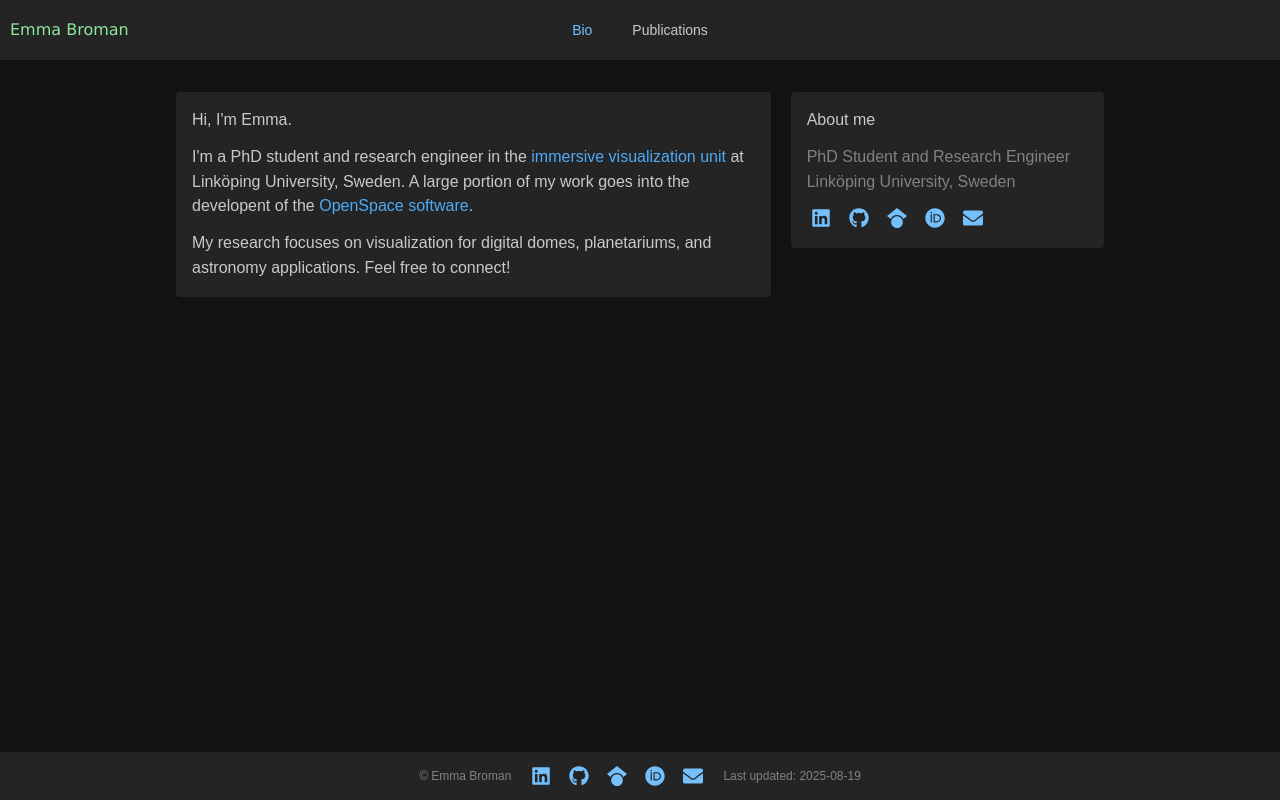
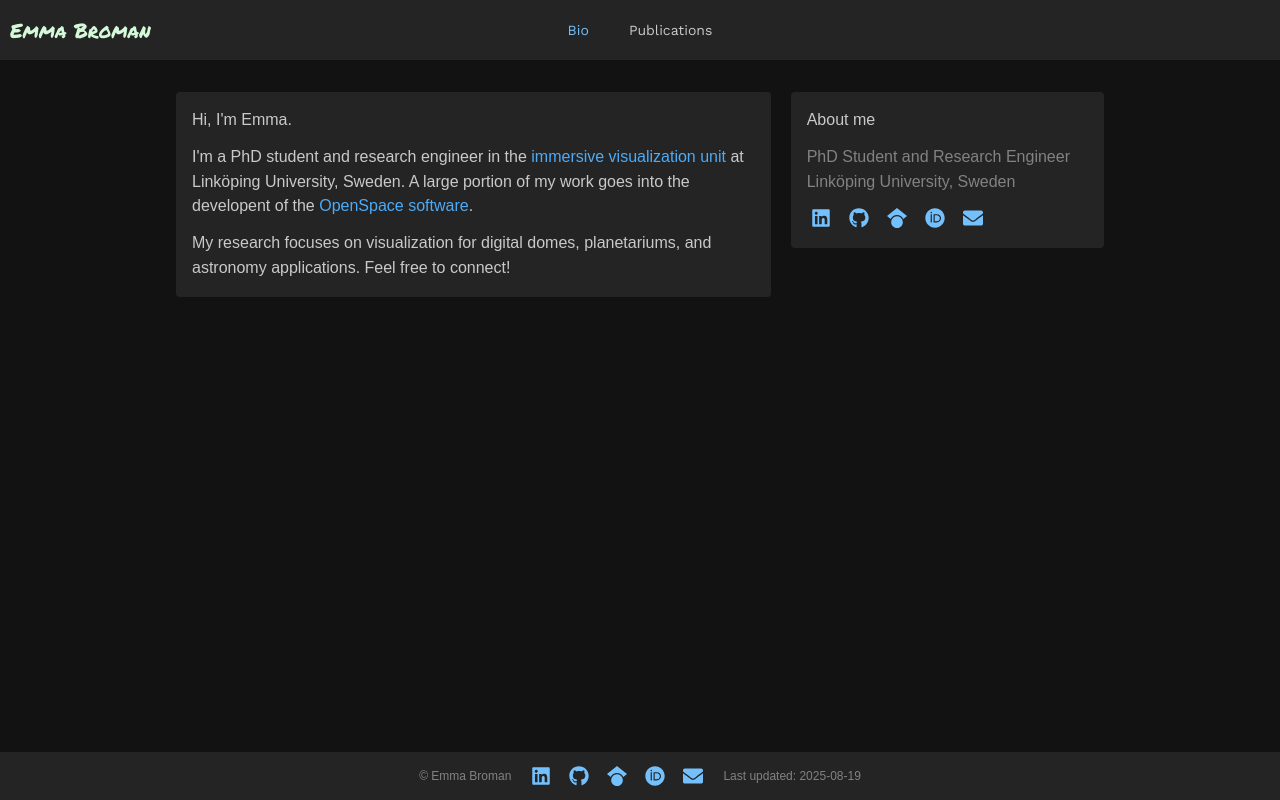
Before and after one commit to WeirdRubberDuck/weirdrubberduck.github.io, a React (Vite) app: page / in a window 1280 px wide. Built offline with nearby package versions, Linux system fonts and the light colour scheme; a web font is replaced by a local one.

Commit message:
Update some font styles

```diff
--- a/index.html
+++ b/index.html
@@ -2,8 +2,11 @@
 <html lang="en">
   <head>
     <meta charset="UTF-8" />
-    <!-- <link rel="icon" type="image/svg+xml" href="/vite.svg" /> -->
+    <link rel="preconnect" href="https://fonts.googleapis.com">
+    <link rel="preconnect" href="https://fonts.gstatic.com" crossorigin>
+<link href="https://fonts.googleapis.com/css2?family=Lexend:wght@100..900&family=Permanent+Marker&family=Work+Sans:ital,wght@0,100..900;1,100..900&display=swap" rel="stylesheet">
     <link href='https://fonts.googleapis.com/css?family=Afacad Flux' rel='stylesheet'>
+
     <meta name="viewport" content="width=device-width, initial-scale=1.0" />
     <title>Emma Broman</title>
 
--- a/src/App.tsx
+++ b/src/App.tsx
@@ -23,7 +23,8 @@
 const theme = createTheme({
   fontFamily: "'Afacad Flux',  sans-serif",
   headings: {
-    fontFamily: "'Arial', sans-serif",
+    fontFamily: "'Work Sans', sans-serif",
+    fontWeight: "600",
   },
   components: {
     Tooltip: Tooltip.extend({
@@ -33,6 +34,12 @@
         position: "top",
       },
     }),
+    NavLink: NavLink.extend({
+      defaultProps: {
+        variant: "subtle",
+        style: { fontFamily: "'Work Sans', sans-serif" },
+      },
+    }),
   },
 });
 
@@ -40,16 +47,10 @@
   const [opened, { toggle }] = useDisclosure();
 
   const links = [
-    <NavLink
-      label="Bio"
-      href="/"
-      variant="subtle"
-      active={window.location.pathname === "/"}
-    />,
+    <NavLink label="Bio" href="/" active={window.location.pathname === "/"} />,
     <NavLink
       label="Publications"
       href="/publications"
-      variant="subtle"
       active={window.location.pathname === "/publications"}
     />,
   ];
@@ -62,10 +63,13 @@
             <Flex flex={1} miw={130} align="center">
               <Anchor
                 href="/"
-                c={"green.3"}
-                size="md"
-                fw={500}
-                style={{ fontFamily: "Verdana" }}
+                c="green.1"
+                size="xl"
+                style={{
+                  fontFamily: "'Permanent Marker', cursive",
+                  textWrap: "nowrap",
+                }}
+                underline="never"
               >
                 Emma Broman
               </Anchor>
```
